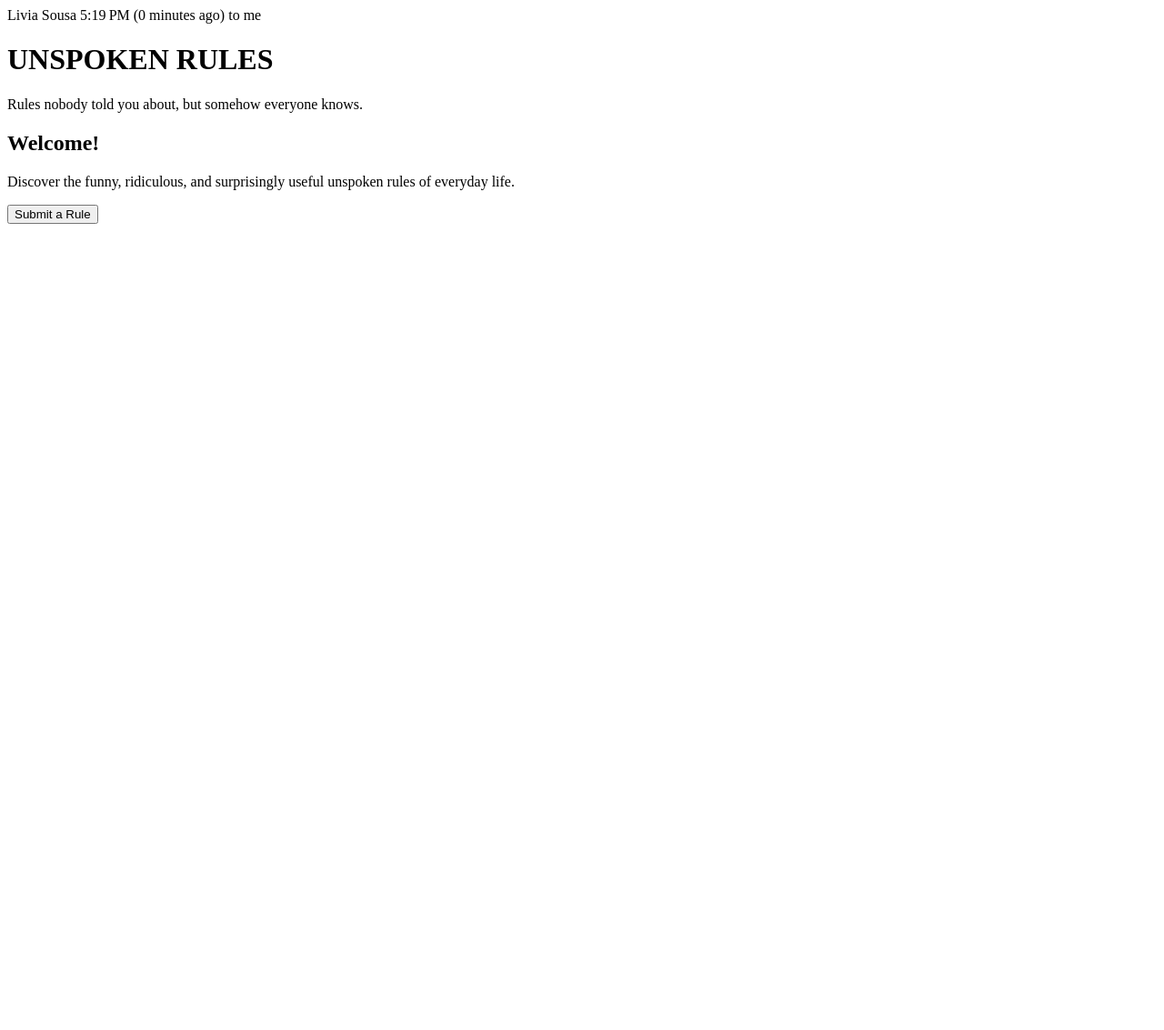
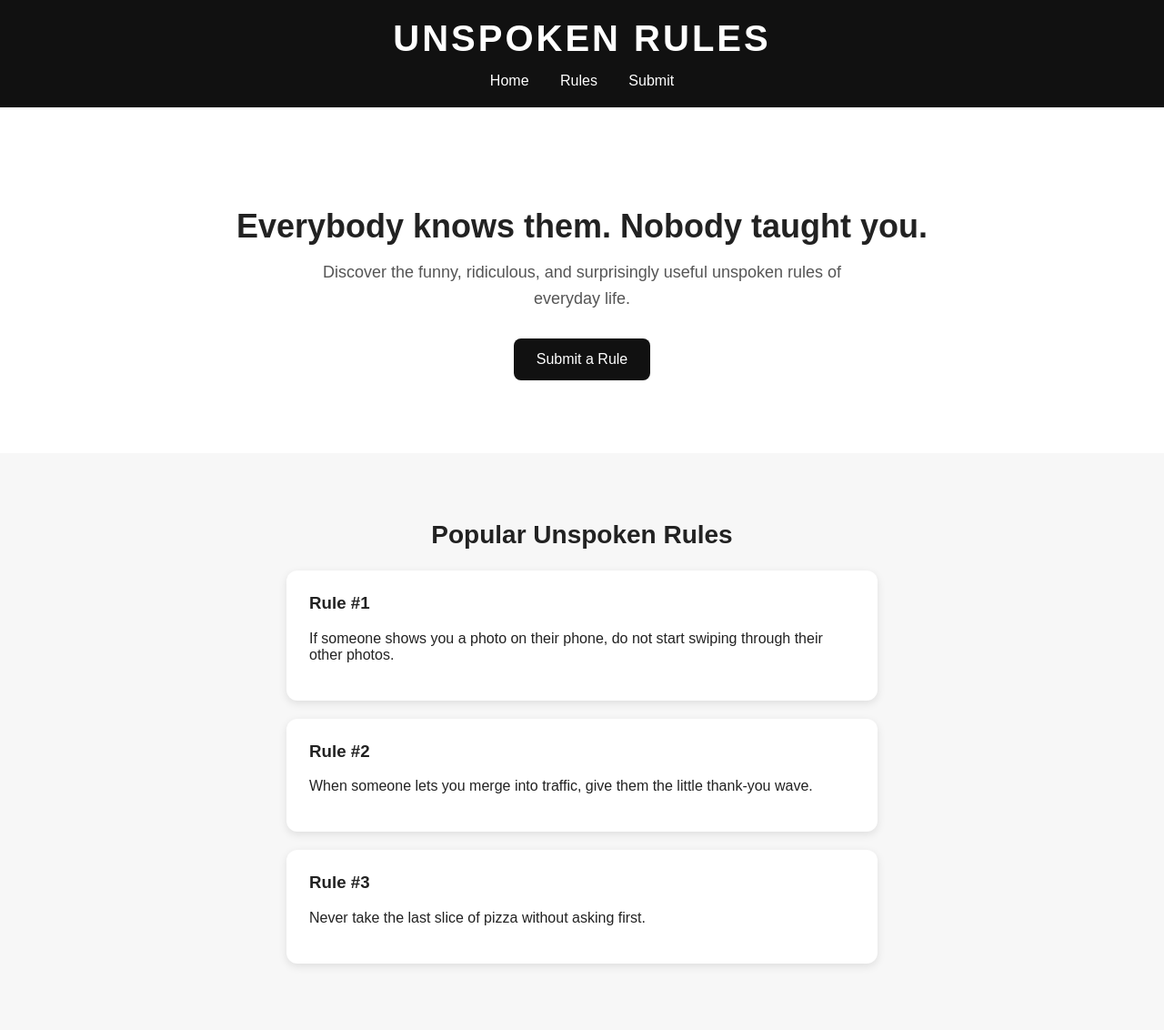
Before and after one commit to livsousa11/unspoken-rules, a plain HTML site: page index.html in a window 1280 px wide. Shown: the top 1132 px of the page at 91% size. Before the commit the page ends 800 px from the top, so only its background shows below. Drawn offline with Linux system fonts and the light colour scheme.

Commit message:
Refactor index.html structure and styles

```diff
--- a/index.html
+++ b/index.html
@@ -1,21 +1,123 @@
+<!DOCTYPE html>
+<html lang="en">
+<head>
+<meta charset="UTF-8">
+<meta name="viewport" content="width=device-width, initial-scale=1.0">
 
-Livia Sousa <livsousa11@gmail.com>
-5:19 PM (0 minutes ago)
-to me
+<title>Unspoken Rules</title>
 
-<!DOCTYPE html>
-<html>
-<head>
-<title>Unspoken Rules</title>
+<style>
+body {
+margin: 0;
+font-family: Arial, sans-serif;
+background-color: #f7f7f7;
+color: #222;
+text-align: center;
+}
+
+header {
+background-color: #111;
+color: white;
+padding: 20px;
+}
+
+header h1 {
+margin: 0;
+font-size: 40px;
+letter-spacing: 3px;
+}
+
+nav {
+margin-top: 15px;
+}
+
+nav a {
+color: white;
+text-decoration: none;
+margin: 0 15px;
+}
+
+nav a:hover {
+text-decoration: underline;
+}
+
+.hero {
+padding: 80px 20px;
+background-color: white;
+}
+
+.hero h2 {
+font-size: 36px;
+margin-bottom: 15px;
+}
+
+.hero p {
+font-size: 18px;
+color: #555;
+max-width: 600px;
+margin: 0 auto 30px;
+line-height: 1.6;
+}
+
+button {
+background-color: #111;
+color: white;
+border: none;
+padding: 14px 25px;
+font-size: 16px;
+border-radius: 8px;
+cursor: pointer;
+}
+
+button:hover {
+background-color: #333;
+}
+
+.rules {
+padding: 50px 20px;
+}
+
+.rules h2 {
+font-size: 28px;
+}
+
+.rule-card {
+background-color: white;
+max-width: 600px;
+margin: 20px auto;
+padding: 25px;
+border-radius: 12px;
+box-shadow: 0 3px 10px rgba(0, 0, 0, 0.1);
+text-align: left;
+}
+
+.rule-card h3 {
+margin-top: 0;
+}
+
+footer {
+margin-top: 50px;
+padding: 25px;
+background-color: #111;
+color: #aaa;
+}
+</style>
 </head>
 
 <body>
 
+<header>
 <h1>UNSPOKEN RULES</h1>
 
-<p>Rules nobody told you about, but somehow everyone knows.</p>
+<nav>
+<a href="#">Home</a>
+<a href="#rules">Rules</a>
+<a href="#">Submit</a>
+</nav>
+</header>
 
-<h2>Welcome!</h2>
+<section class="hero">
+<h2>Everybody knows them. Nobody taught you.</h2>
 
 <p>
 Discover the funny, ridiculous, and surprisingly useful
@@ -23,6 +125,38 @@ unspoken rules of everyday life.
 </p>
 
 <button>Submit a Rule</button>
+</section>
+
+<section class="rules" id="rules">
+<h2>Popular Unspoken Rules</h2>
+
+<div class="rule-card">
+<h3>Rule #1</h3>
+<p>
+If someone shows you a photo on their phone, do not start
+swiping through their other photos.
+</p>
+</div>
+
+<div class="rule-card">
+<h3>Rule #2</h3>
+<p>
+When someone lets you merge into traffic, give them the
+little thank-you wave.
+</p>
+</div>
+
+<div class="rule-card">
+<h3>Rule #3</h3>
+<p>
+Never take the last slice of pizza without asking first.
+</p>
+</div>
+</section>
+
+<footer>
+<p>Unspoken Rules © 2026</p>
+</footer>
 
 </body>
 </html>
```
